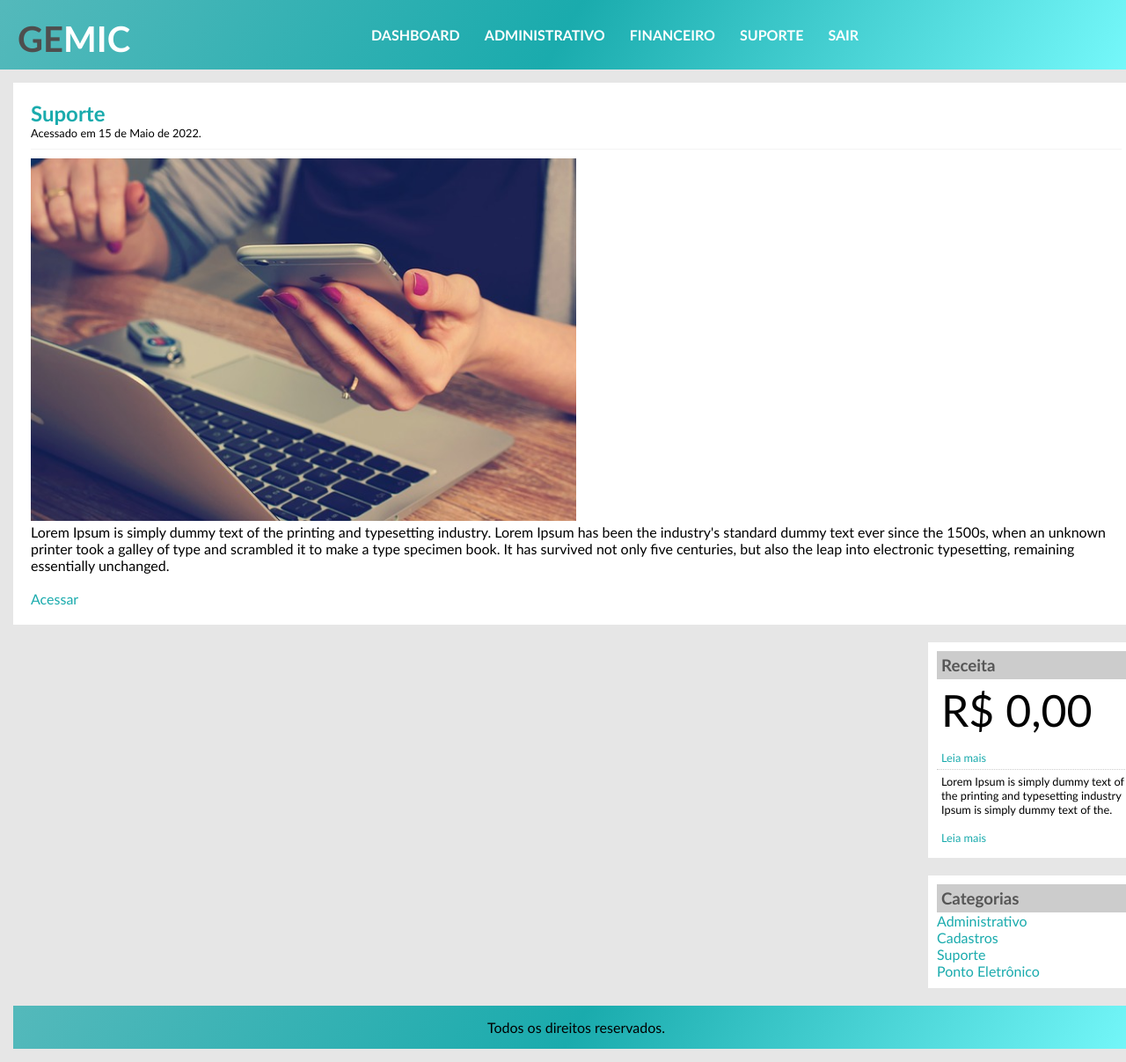
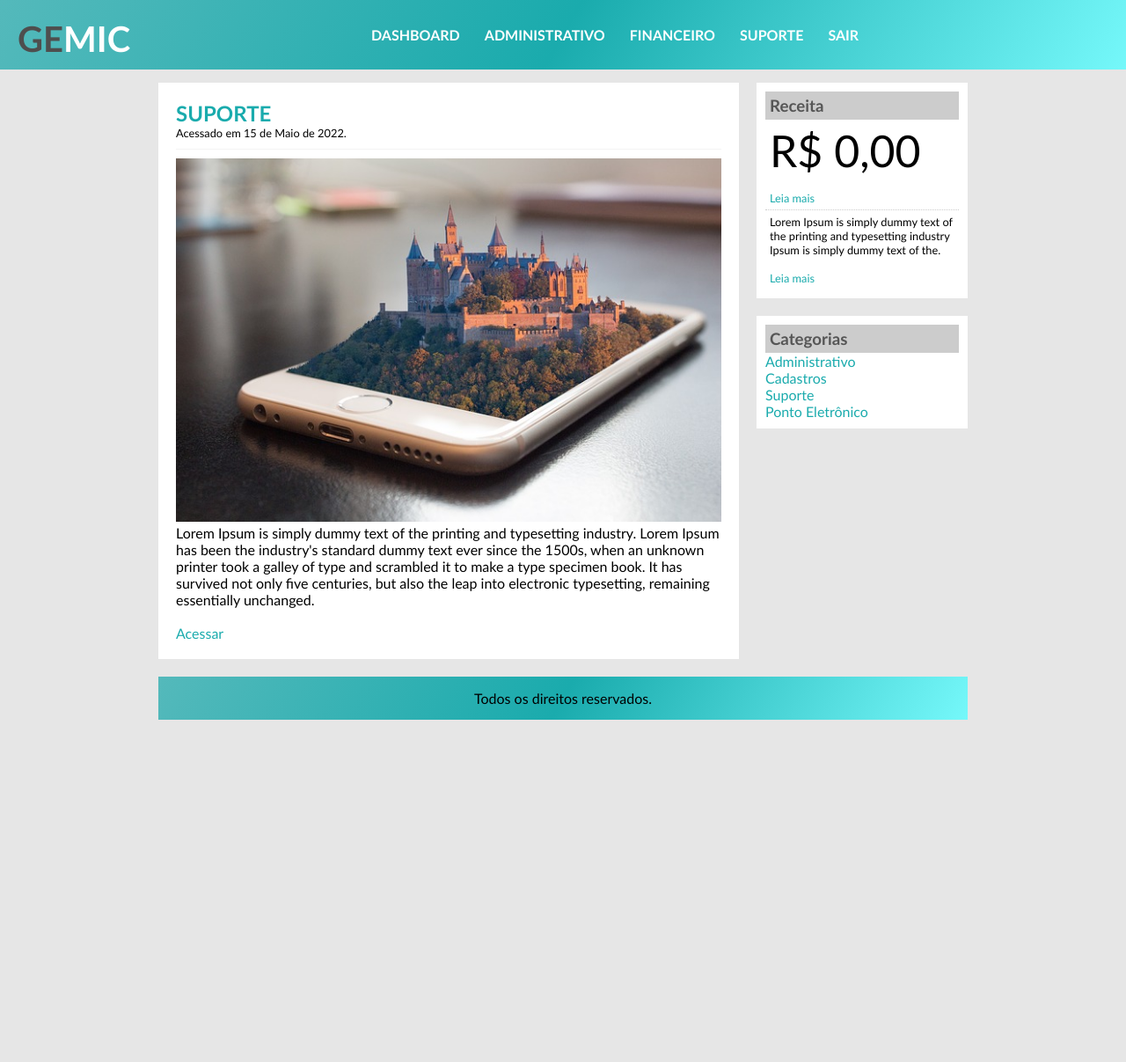
Before and after one commit to johnleles/gemic, a PHP site: page /suporte.html in a window 1280 px wide. Shown: the whole page at 88% size. After the commit the page ends 818 px from the top, so only its background shows below. Run offline with PHP 8.4, Linux system fonts and the light colour scheme.

Commit message:
Reajustando layout

```diff
--- a/css/estilo.css
+++ b/css/estilo.css
@@ -39,13 +39,13 @@ body {
 */
 
 #area-principal {
-    width: 1280px;
+    width: 920px;
     padding: 15px;
     margin: 0 auto;
 }
 
 #area-conteudos {
-    width: 720px;
+    width: 660px;
     float: left;
 
 }
--- a/index.html
+++ b/index.html
@@ -30,7 +30,7 @@
                 <h2>Bem vindo - Nome do Usuário</h2>
                     <span class="data-postagem"> Acessado em 15 de Maio de 2022. </span>
 
-                    <img width="620px" src="imagens/imagem1.jpg">
+                    <img width="620px" src="imagens/imagem4.jpg">
                     <p> Lorem Ipsum is simply dummy text of the
                         printing and typesetting industry. Lorem Ipsum
                         has been the industry's standard dummy text
--- a/suporte.html
+++ b/suporte.html
@@ -2,7 +2,7 @@
 <html>
     <head>
         <meta charset="UTF-8">
-        <title>GEMIC - Suporte</title>
+        <title>GEMIC - Gerenciador de Microempresas</title>
         <link rel="stylesheet" type="text/css" href="css/estilo.css">
     </head>
 <body>
@@ -13,7 +13,6 @@
            <h1> GE<span class="branco">MIC</span> </h1>
         </div>
 
-        <!-- Área - Menu -->
         <div id="area-menu">
             <a href="index.html"> <strong>DASHBOARD</strong></a>
             <a href="administrativo.html"> <strong>ADMINISTRATIVO</strong> </a>
@@ -22,17 +21,16 @@
             <a href="login.html"> <strong>SAIR</strong></a>
         </div>
     </div>
-        <!-- Fechamento - Menu -->
     <!-- Cabeçalho - Fim -->
 
     <!-- Área - Principal -->
     <div id="area-principal">
-        <div id="area-dashboard">
+        <div id="area-conteudos">
             <div class="postagem">
-                <h2>Suporte</h2>
+                <h2>SUPORTE</h2>
                     <span class="data-postagem"> Acessado em 15 de Maio de 2022. </span>
 
-                    <img width="620px" src="imagens/imagem4.jpg">
+                    <img width="620px" src="imagens/imagem3.jpg">
                     <p> Lorem Ipsum is simply dummy text of the
                         printing and typesetting industry. Lorem Ipsum
                         has been the industry's standard dummy text
@@ -44,7 +42,6 @@
                     <a href="">Acessar</a>
             </div>
         </div>
-    <!-- Fechamento - Dashboard -->
 
     <!-- Área - Lateral -->
         <div id="area-lateral">
@@ -73,11 +70,11 @@
             </div>
         </div>
 
+    <!-- Área - Rodapé -->
         <div id="rodape">
             Todos os direitos reservados.
         </div>
     </div>
 
-
 </body>
 </html>
```
Also changed, not shown: administrativo.html (+5 -8 lines), financeiro.html (+5 -8 lines).
